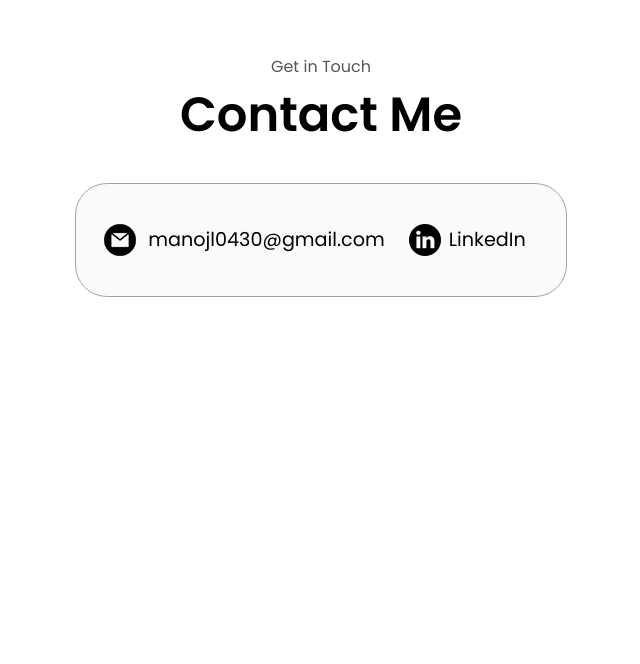
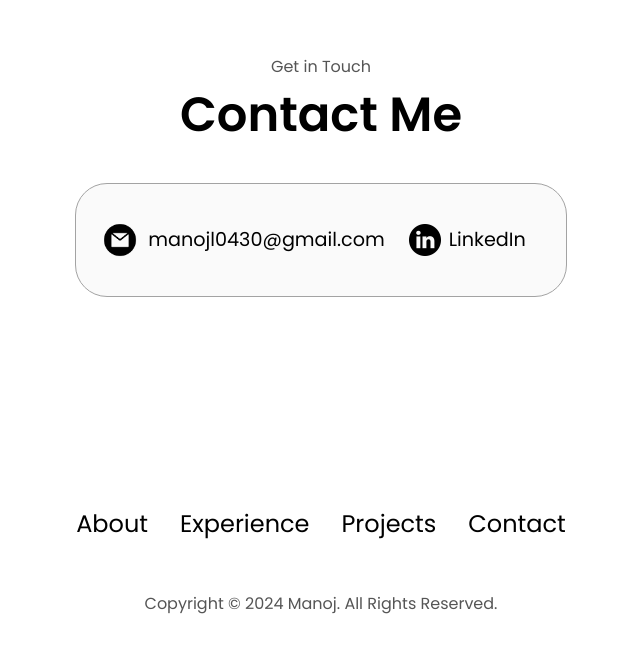
Before and after one commit to manoj0430/Manoj_Portfolio, a plain HTML site: page index.html in a window 1280 px wide. Shown: the part 3184-3848 px from the top of the page, without its empty margins (319-959 px from the left). Before the commit the page ends 3640 px from the top, so only its background shows below. Drawn offline with Linux system fonts and the light colour scheme.

Commit message:
Create Footer Section

```diff
--- a/index.html
+++ b/index.html
@@ -369,6 +369,19 @@
         </div>
       </div>
     </section>
+    <footer>
+      <nav>
+        <div class="nav-links-container">
+          <ul class="nav-links">
+            <li><a href="#about">About</a></li>
+            <li><a href="#experience">Experience</a></li>
+            <li><a href="#projects">Projects</a></li>
+            <li><a href="#contact">Contact</a></li>
+          </ul>
+        </div>
+      </nav>
+      <p>Copyright &#169; 2024 Manoj. All Rights Reserved.</p>
+    </footer>
   </body>
   <script src="script.js"></script>
 </html>
--- a/style.css
+++ b/style.css
@@ -393,3 +393,13 @@ article .icon{
 .email-icon{
     height: 2.5rem;
 }
+
+/* Footer */
+footer{
+    height: 26vh;
+    margin: 0 1rem;
+}
+
+footer p{
+    text-align: center;
+}
```
